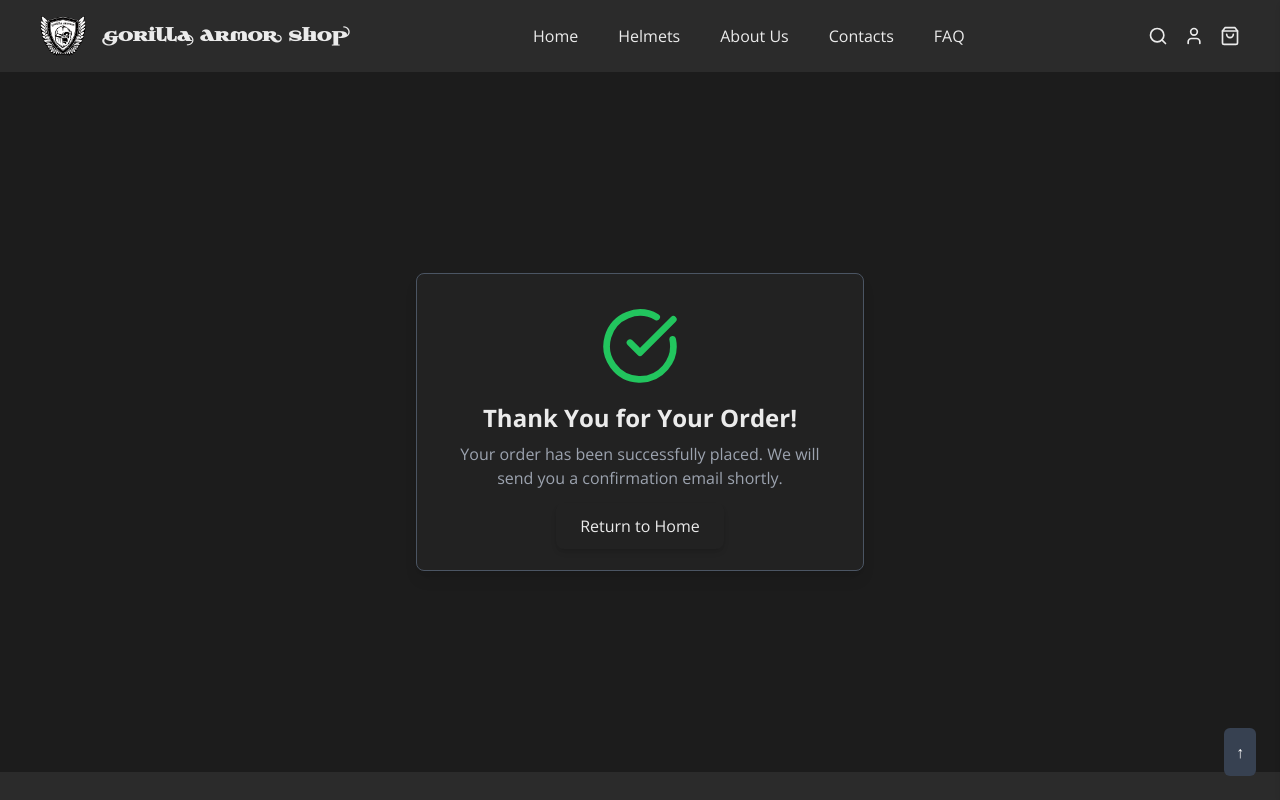
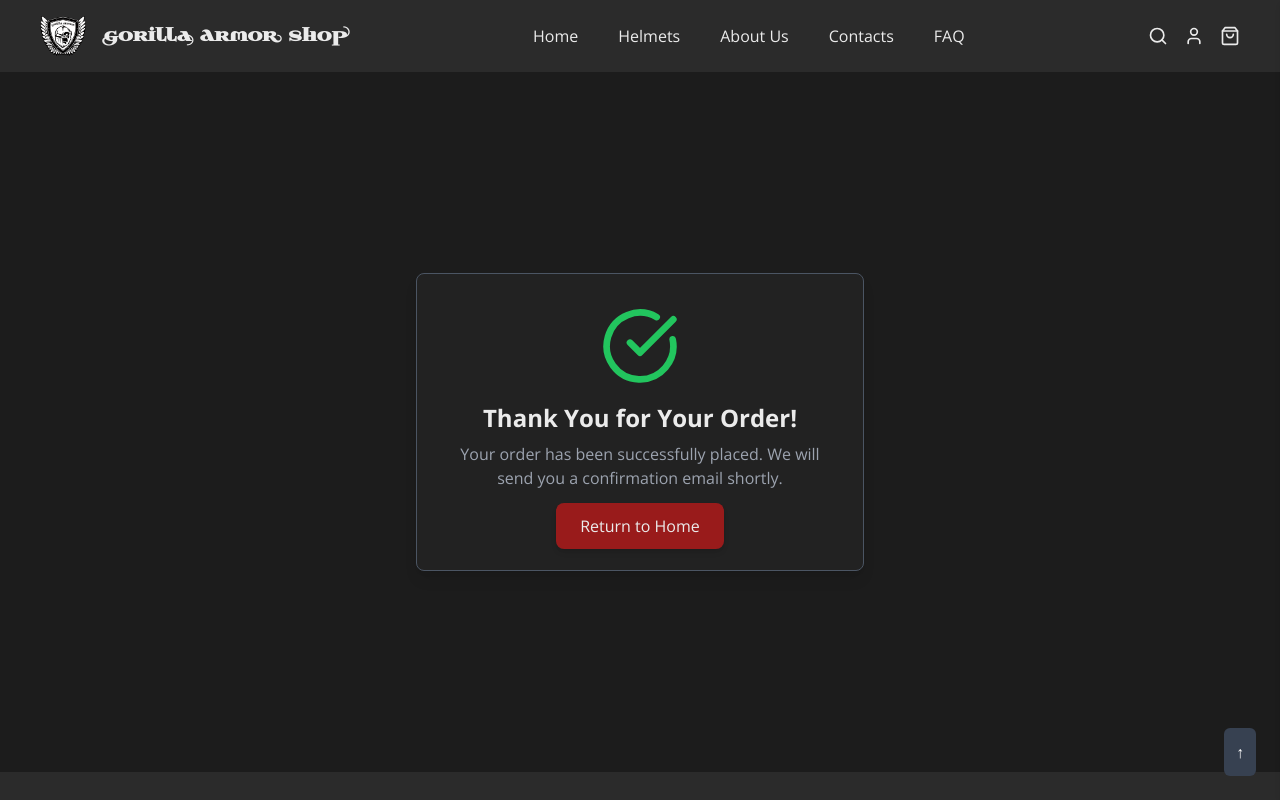
Before and after one commit to Sadovenko555/gorilla_armor, a React (Vite) app: page /gorilla_armor/order-confirmation in a window 1280 px wide. Shown: the top 800 px of the page. Built offline with nearby package versions, Linux system fonts and the light colour scheme.

Commit message:
add foto

```diff
--- a/src/pages/Home.jsx
+++ b/src/pages/Home.jsx
@@ -1,6 +1,6 @@
 import { Link } from "react-router-dom";
 import HelmetsCarousel from "../components/HelmetsCarousel";
-import herofoto from "/dist/assets/hero-image.jpg";
+import herofoto from "/dist/assets/hero-image4.jpg";
 import { Truck, ShieldCheck, Headphones } from "lucide-react";
 
 const Home = () => {
@@ -23,12 +23,12 @@ const Home = () => {
           </Link>
         </div>
         <div className="w-full md:w-2/5 mt-6 md:mt-0 flex justify-center">
-          <img
-            src={herofoto}
-            alt="Armor"
-            className="rounded-lg w-[300px] h-[300px] md:w-[400px] md:h-[400px] object-cover"
-          />
-        </div>
+  <img
+    src={herofoto}
+    alt="Armor"
+    className="rounded-lg max-w-full h-auto object-contain"
+  />
+</div>
       </section>
 
       {/* Benefits Section */}
--- a/src/pages/OrderConfirmation.jsx
+++ b/src/pages/OrderConfirmation.jsx
@@ -12,7 +12,7 @@ const OrderConfirmation = () => {
         </p>
         <Link
           to="/"
-          className="bg-btn text-FC px-6 py-3 rounded-lg hover:bg-opacity-80 transition shadow-md"
+          className="bg-red-800 text-FC px-6 py-3 rounded-lg hover:bg-red-700 transition shadow-md"
         >
           Return to Home
         </Link>
```
Also changed, not shown: 3 other files (tests, documents, lock files or other folders).
